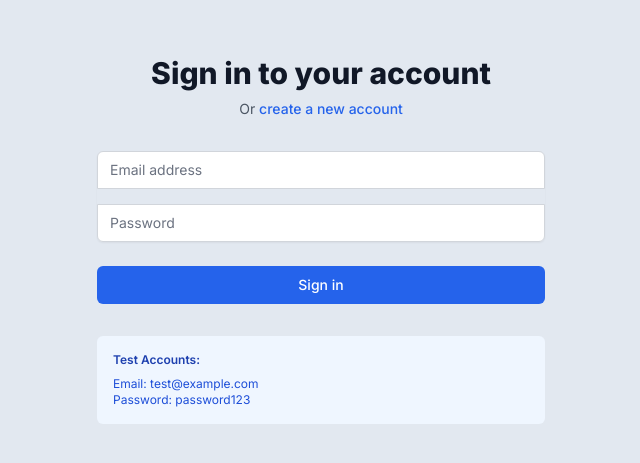
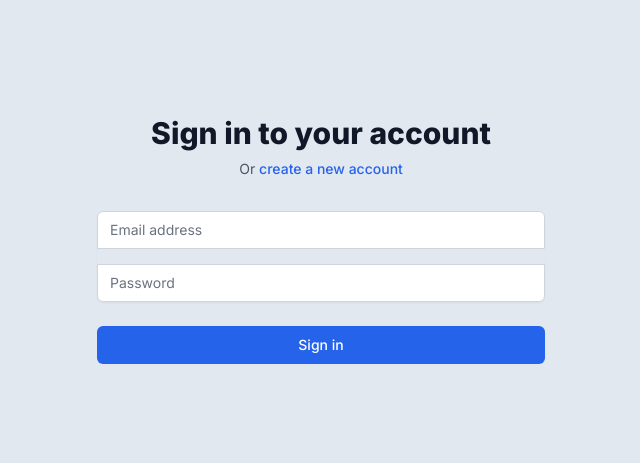
Before and after one commit to lukebrevoort/while_unemployed, a Next.js app in the folder frontend/tech-interview-prep/: page /login in a window 1280 px wide. Shown: the part 173-636 px from the top of the page, without its empty margins (319-959 px from the left). Built offline with nearby package versions, Linux system fonts and the light colour scheme; no server answers.

Commit message:
FIX: Removed test account

```diff
--- a/frontend/tech-interview-prep/src/app/(auth)/login/page.tsx
+++ b/frontend/tech-interview-prep/src/app/(auth)/login/page.tsx
@@ -108,18 +108,6 @@ export default function LoginPage() {
             </button>
           </div>
         </form>
-
-        {/* Test Accounts Info */}
-        <div className="mt-4 p-4 bg-blue-50 rounded-md">
-          <p className="text-xs text-blue-800 font-semibold mb-2">
-            Test Accounts:
-          </p>
-          <p className="text-xs text-blue-700">
-            Email: test@example.com
-            <br />
-            Password: password123
-          </p>
-        </div>
       </div>
     </div>
   );
```
